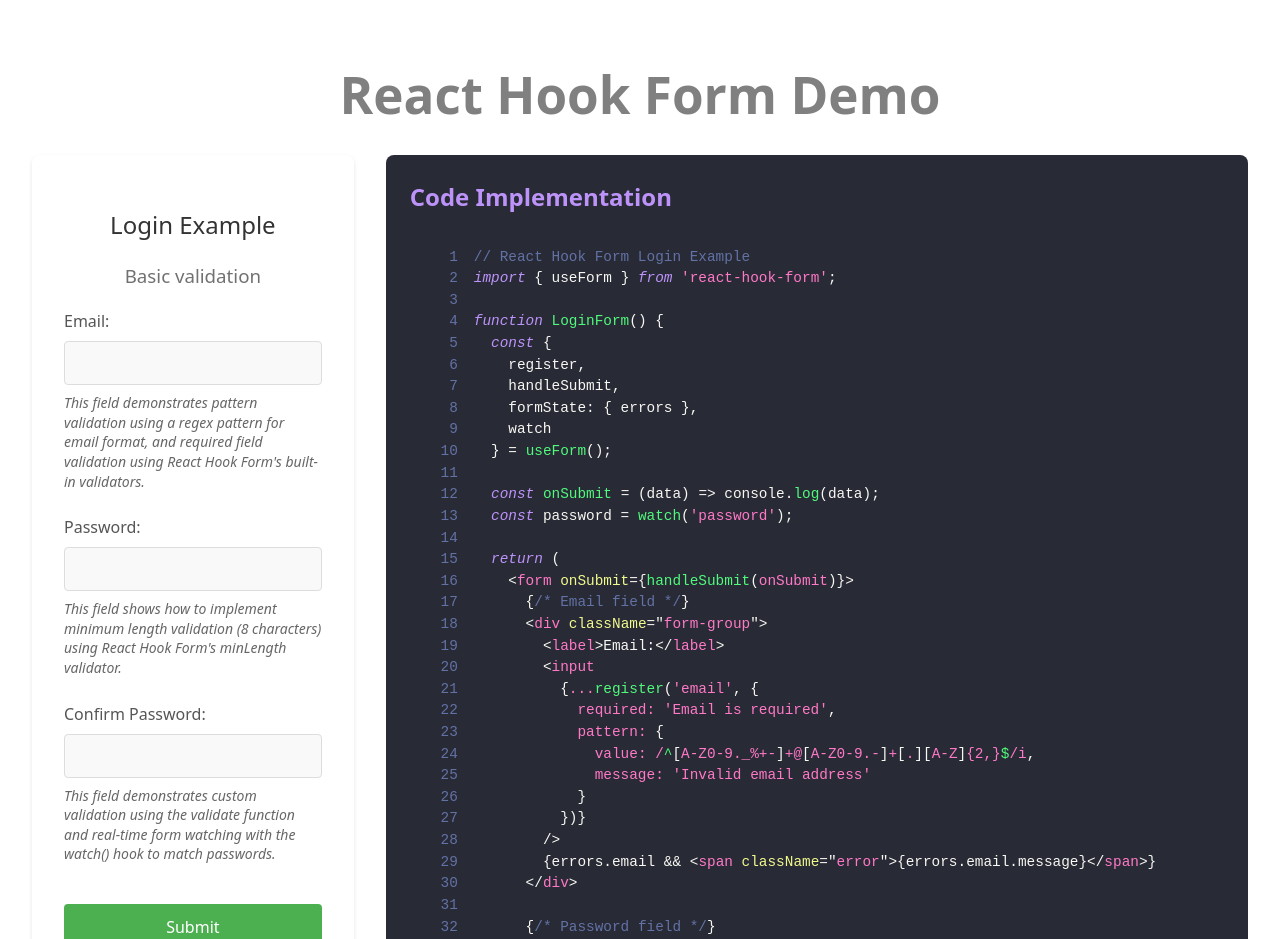
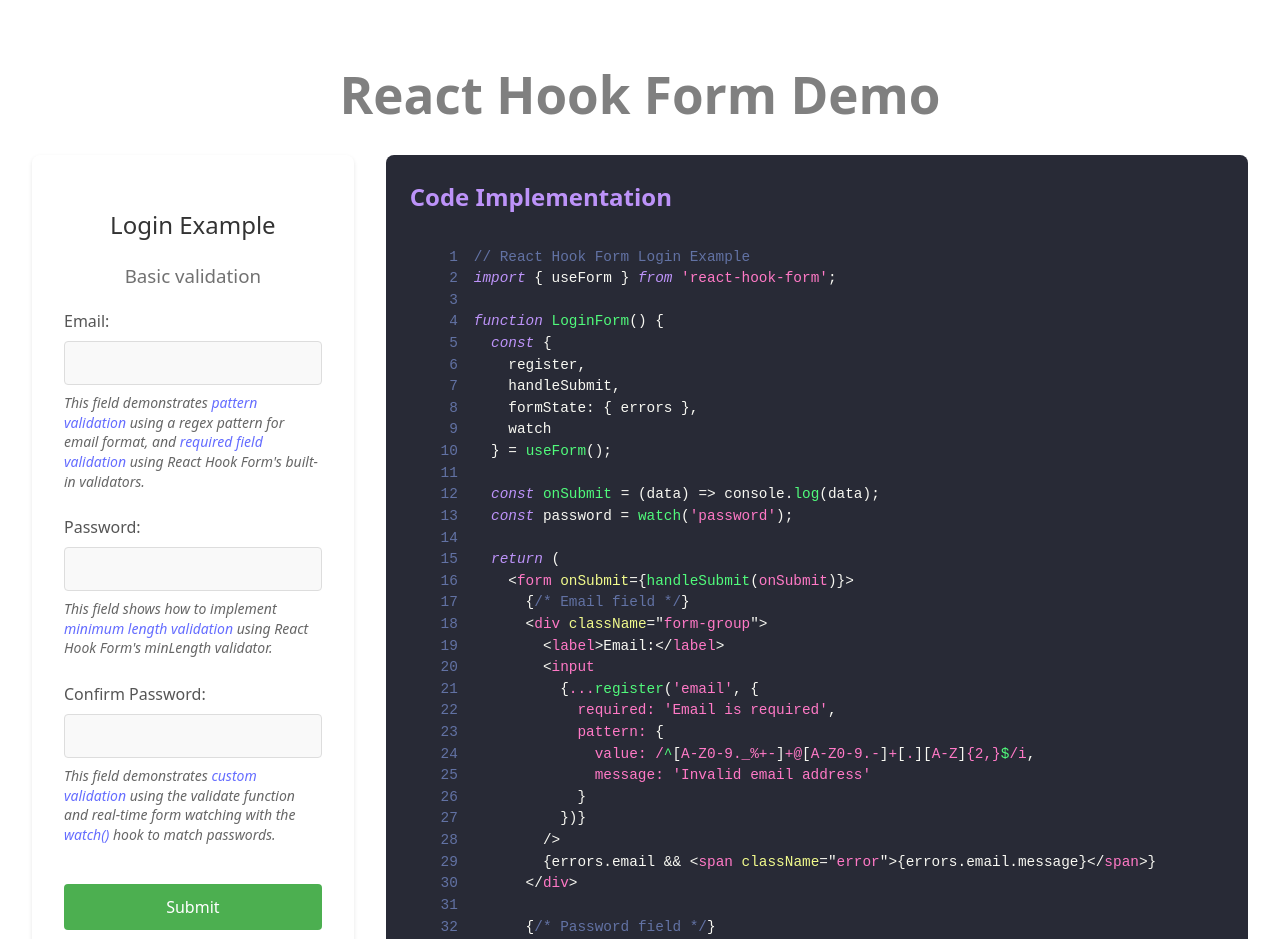
Before and after one commit to morganporritt/rhf-demo, a React (Vite) app: page / in a window 1280 px wide. Shown: the top 939 px of the page. Built offline with nearby package versions, Linux system fonts and the light colour scheme.

Commit message:
Adding links to docs.

```diff
--- a/src/App.jsx
+++ b/src/App.jsx
@@ -255,8 +255,8 @@ function ProfileForm() {
               />
               {loginErrors.email && <span className="error">{loginErrors.email.message}</span>}
               <p className="field-description">
-            This field demonstrates pattern validation using a regex pattern for email format,
-            and required field validation using React Hook Form's built-in validators.
+                This field demonstrates <a href="https://react-hook-form.com/docs/useform/register#options" target="_blank">pattern validation</a> using a regex pattern for email format,
+                and <a href="https://react-hook-form.com/docs/useform/register#rules" target="_blank">required field validation</a> using React Hook Form's built-in validators.
               </p>
             </div>
 
@@ -275,8 +275,7 @@ function ProfileForm() {
               />
               {loginErrors.password && <span className="error">{loginErrors.password.message}</span>}
               <p className="field-description">
-            This field shows how to implement minimum length validation (8 characters)
-            using React Hook Form's minLength validator.
+                This field shows how to implement <a href="https://react-hook-form.com/docs/useform/register#minLength" target="_blank">minimum length validation</a> using React Hook Form's minLength validator.
               </p>
             </div>
 
@@ -295,12 +294,10 @@ function ProfileForm() {
                 <span className="error">{loginErrors.confirmPassword.message}</span>
               )}
               <p className="field-description">
-            This field demonstrates custom validation using the validate function
-            and real-time form watching with the watch() hook to match passwords.
+                This field demonstrates <a href="https://react-hook-form.com/docs/useform/register#validate" target="_blank">custom validation</a> using the validate function
+                and real-time form watching with the <a href="https://react-hook-form.com/docs/useform/watch" target="_blank">watch()</a> hook to match passwords.
               </p>
             </div>
-
-
 
             <button type="submit" className="submit-btn">Submit</button>
           </form>
@@ -350,7 +347,7 @@ function ProfileForm() {
               {isCheckingUsername && <span className="info">Checking username availability...</span>}
               {profileErrors.username && <span className="error">{profileErrors.username.message}</span>}
               <p className="field-description">
-              This field demonstrates async validation by simulating an API call to check username availability.
+                This field demonstrates <a href="https://react-hook-form.com/docs/useform/register#validate" target="_blank">async validation</a> by simulating an API call to check username availability.
                 Try using a username containing the word 'taken' to see the validation in action.
               </p>
             </div>
@@ -375,8 +372,8 @@ function ProfileForm() {
               />
               {profileErrors.age && <span className="error">{profileErrors.age.message}</span>}
               <p className="field-description">
-              This field shows multiple numeric validations: minimum age, maximum age,
-              and custom validation to ensure the value is a whole number.
+                This field shows multiple numeric validations: <a href="https://react-hook-form.com/docs/useform/register#min" target="_blank">minimum</a> and <a href="https://react-hook-form.com/docs/useform/register#max" target="_blank">maximum</a> values,
+                and <a href="https://react-hook-form.com/docs/useform/register#validate" target="_blank">custom validation</a> to ensure the value is a whole number.
               </p>
             </div>
 
@@ -399,7 +396,7 @@ function ProfileForm() {
               />
               {profileErrors.website && <span className="error">{profileErrors.website.message}</span>}
               <p className="field-description">
-              This field demonstrates URL pattern validation. The field is optional,
+                This field demonstrates <a href="https://react-hook-form.com/docs/useform/register#validate" target="_blank">custom URL validation</a>. The field is optional,
                 but if filled, must be a valid URL starting with http:// or https://.
               </p>
             </div>
@@ -425,8 +422,8 @@ function ProfileForm() {
               />
               {profileErrors.phone && <span className="error">{profileErrors.phone.message}</span>}
               <p className="field-description">
-              This field shows complex pattern validation for phone numbers and custom validation
-              for area codes. The field is optional but must match the format if provided.
+                This field shows <a href="https://react-hook-form.com/docs/useform/register#pattern" target="_blank">pattern validation</a> for phone numbers and <a href="https://react-hook-form.com/docs/useform/register#validate" target="_blank">custom validation</a> for area codes.
+                The field is optional but must match the format if provided.
               </p>
             </div>
 
```
Lines whose indentation alone changed are shown as unchanged.
